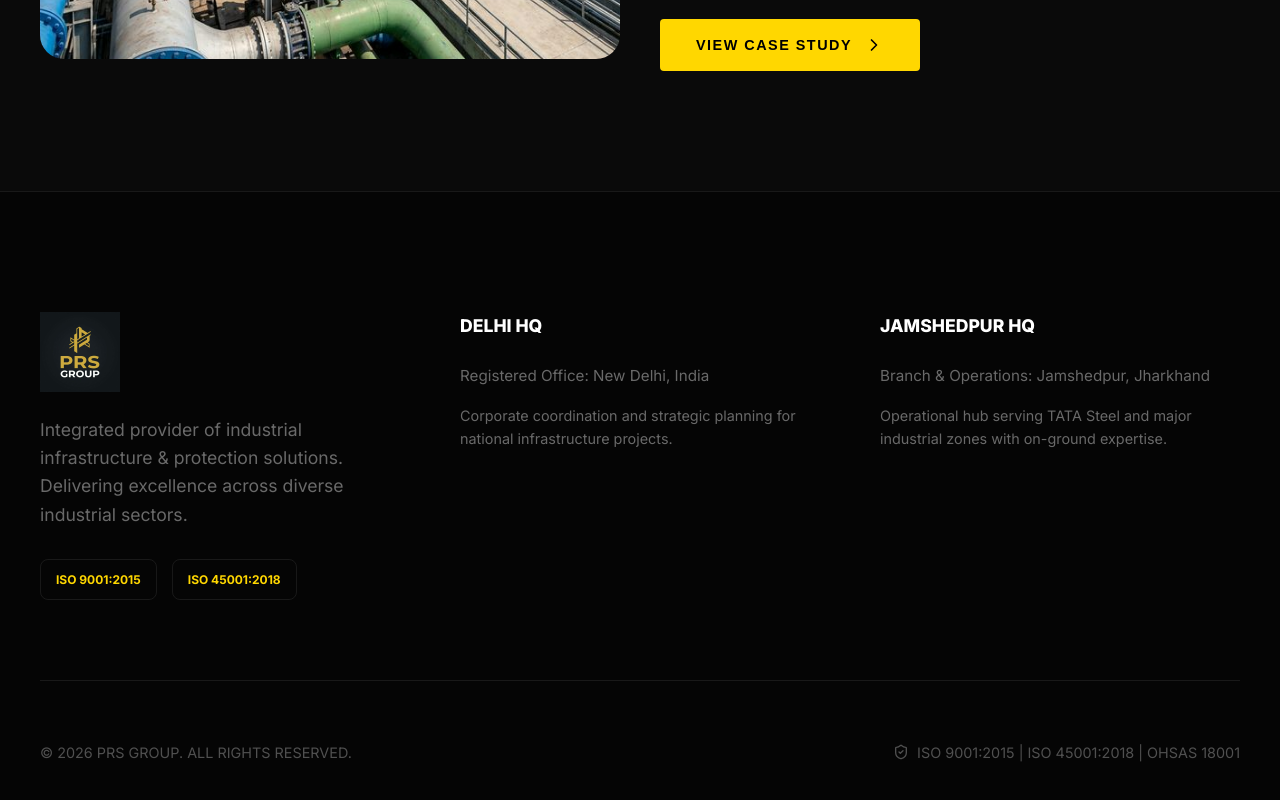
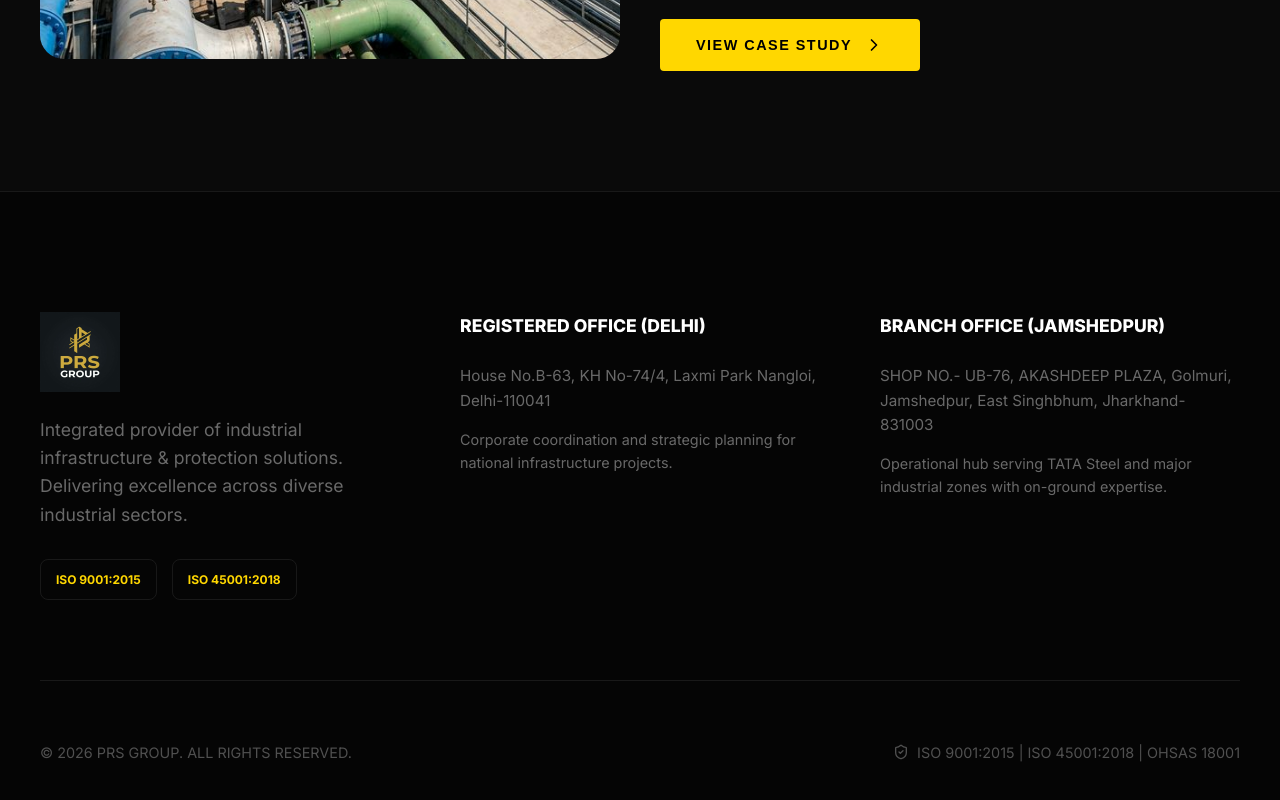
Before and after one commit to ATULAUTOMATION1/PRS, a Next.js app: page / in a window 1280 px wide. Shown: the part 8956-9756 px from the top of the page. Built offline with nearby package versions, Linux system fonts and the light colour scheme.

Commit message:
docs: update production addresses for Delhi and Jamshedpur offices

```diff
--- a/src/components/Footer.js
+++ b/src/components/Footer.js
@@ -29,9 +29,9 @@ export default function Footer() {
           </div>
 
           <div>
-            <h4 style={{ marginBottom: '24px', fontSize: '1.1rem', color: '#fff', fontWeight: '800' }}>DELHI HQ</h4>
+            <h4 style={{ marginBottom: '24px', fontSize: '1.1rem', color: '#fff', fontWeight: '800' }}>REGISTERED OFFICE (DELHI)</h4>
             <p style={{ color: 'rgba(255,255,255,0.4)', marginBottom: '15px', fontSize: '0.95rem' }}>
-              Registered Office: New Delhi, India
+              House No.B-63, KH No-74/4, Laxmi Park Nangloi, Delhi-110041
             </p>
             <p style={{ color: 'rgba(255,255,255,0.4)', fontSize: '0.9rem' }}>
               Corporate coordination and strategic planning for national infrastructure projects.
@@ -39,9 +39,9 @@ export default function Footer() {
           </div>
 
           <div>
-            <h4 style={{ marginBottom: '24px', fontSize: '1.1rem', color: '#fff', fontWeight: '800' }}>JAMSHEDPUR HQ</h4>
+            <h4 style={{ marginBottom: '24px', fontSize: '1.1rem', color: '#fff', fontWeight: '800' }}>BRANCH OFFICE (JAMSHEDPUR)</h4>
             <p style={{ color: 'rgba(255,255,255,0.4)', marginBottom: '15px', fontSize: '0.95rem' }}>
-              Branch & Operations: Jamshedpur, Jharkhand
+              SHOP NO.- UB-76, AKASHDEEP PLAZA, Golmuri, Jamshedpur, East Singhbhum, Jharkhand- 831003
             </p>
             <p style={{ color: 'rgba(255,255,255,0.4)', fontSize: '0.9rem' }}>
               Operational hub serving TATA Steel and major industrial zones with on-ground expertise.
```
